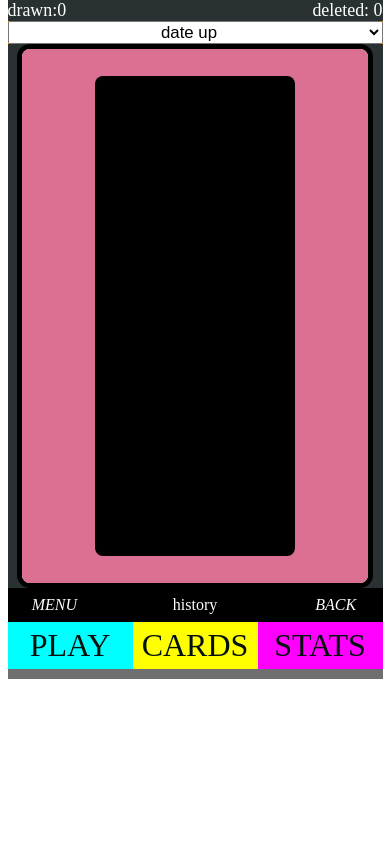
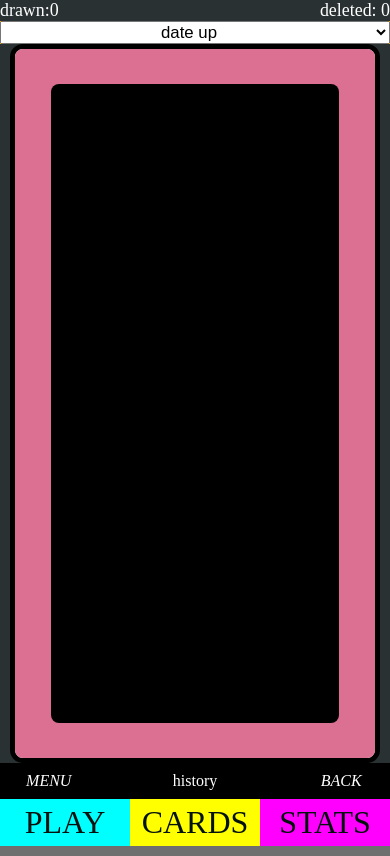
Before and after one commit to rabe200/Capstone_Tarot_App, a Next.js app: page /cards/history in a window 390 px wide. Built offline with nearby package versions, Linux system fonts and the light colour scheme.

Commit message:
make it responsive

```diff
--- a/components/Layout/index.js
+++ b/components/Layout/index.js
@@ -3,26 +3,72 @@ import styled from "styled-components";
 const StyledMain = styled.main`
   display: flex;
   position: relative;
-  width: 375px;
-  height: 667px;
+  width: 320px;
+  height: 480px;
   background: #c5c3c3;
   justify-content: center;
   align-items: center;
   margin: 0;
   padding: 0;
-`;
+  @media only screen and (min-width: 360px) {
+    width: 360px;
+    height: 740px;
+  }
 
-const StyledBody = styled.body`
-  display: flex;
-  flex-direction: column;
-  margin: 0;
-  font-family: system-ui;
-  width: 100%;
-  height: 100%;
-  position: relative;
-  display: flex;
-  align-items: center;
-  justify-content: center;
+  @media only screen and (min-width: 375px) {
+    width: 375px;
+    height: 667px;
+  }
+
+  @media only screen and (min-width: 390px) {
+    width: 390px;
+    height: 844px;
+  }
+
+  @media only screen and (min-width: 393px) {
+    width: 393px;
+    height: 851px;
+  }
+
+  @media only screen and (min-width: 412px) {
+    width: 412px;
+    height: 915px;
+  }
+
+  @media only screen and (min-width: 414px) {
+    width: 414px;
+    height: 896px;
+  }
+
+  @media only screen and (min-width: 540px) {
+    width: 540px;
+    height: 720px;
+  }
+
+  @media only screen and (min-width: 768px) {
+    width: 768px;
+    height: 1024px;
+  }
+
+  @media only screen and (min-width: 820px) {
+    width: 820px;
+    height: 1180px;
+  }
+
+  @media only screen and (min-width: 912px) {
+    width: 912px;
+    height: 1368px;
+  }
+
+  @media only screen and (min-width: 1024px) {
+    width: 1024px;
+    height: 768px;
+  }
+
+  @media only screen and (min-width: 1440px) {
+    width: 1440px;
+    height: 900px;
+  }
 `;
 
 export default function Layout({ children }) {
--- a/components/Styled/GridLayoutWithSideNavigation/index.js
+++ b/components/Styled/GridLayoutWithSideNavigation/index.js
@@ -5,7 +5,7 @@ import ArrowIconRight from "../ArrowIconRight";
 
 const Styled3Grid = styled.div`
   display: grid;
-  grid-template-columns: 50px 200px 50px;
+  grid-template-columns: 0.1fr 0.8fr 0.1fr;
   background: palevioletred;
   justify-content: center;
   align-items: center;
--- a/components/Styled/StyledAppContainer/index.js
+++ b/components/Styled/StyledAppContainer/index.js
@@ -3,13 +3,73 @@ import styled from "styled-components";
 const StyledAppContainer = styled.div`
   display: flex;
   flex-direction: column;
-  width: 375px;
+  width: 100%;
   background-color: #293133;
-  height: 667px;
+  height: 100%;
   justify-content: center;
   align-items: center;
   margin: 0;
   padding: 0;
+  @media only screen and (min-width: 360px) {
+    width: 360px;
+    height: 740px;
+  }
+
+  @media only screen and (min-width: 375px) {
+    width: 375px;
+    height: 667px;
+  }
+
+  @media only screen and (min-width: 390px) {
+    width: 390px;
+    height: 844px;
+  }
+
+  @media only screen and (min-width: 393px) {
+    width: 393px;
+    height: 851px;
+  }
+
+  @media only screen and (min-width: 412px) {
+    width: 412px;
+    height: 915px;
+  }
+
+  @media only screen and (min-width: 414px) {
+    width: 414px;
+    height: 896px;
+  }
+
+  @media only screen and (min-width: 540px) {
+    width: 540px;
+    height: 720px;
+  }
+
+  @media only screen and (min-width: 768px) {
+    width: 768px;
+    height: 1024px;
+    font-size: 1.8em;
+  }
+
+  @media only screen and (min-width: 820px) {
+    width: 820px;
+    height: 1180px;
+  }
+
+  @media only screen and (min-width: 912px) {
+    width: 912px;
+    height: 1368px;
+  }
+
+  @media only screen and (min-width: 1024px) {
+    width: 1024px;
+    height: 768px;
+  }
+
+  @media only screen and (min-width: 1440px) {
+    width: 1440px;
+    height: 900px;
+  }
 `;
 
 export default function AppContainer({ children }) {
--- a/styles/styles.js
+++ b/styles/styles.js
@@ -1,5 +1,4 @@
 import { createGlobalStyle } from "styled-components";
-import { pixelOperator } from "../pages/_app";
 
 export default createGlobalStyle`
   *,
@@ -13,13 +12,77 @@ export default createGlobalStyle`
     flex-direction: column;
     margin: 0;
     font-family: system-ui;
-    width: 100%;
-    height: 100%;
+    width: 320px;
+    height: 480px;
     position: relative;
     display: flex;
     align-items: center;
     justify-content: center;
     font-family: pixelOperator;
+    background: black;
+    overflow: auto;
+    @media only screen and (min-width: 360px) {
+    width: 360px;
+    height: 740px;
   }
 
+    @media only screen and (min-width: 375px) {
+    width: 375px;
+    height: 667px;
+  }
+
+  @media only screen and (min-width: 390px) {
+    width: 390px;
+    height: 844px;
+  }
+
+  @media only screen and (min-width: 393px) {
+    width: 393px;
+    height: 851px;
+  }
+
+  @media only screen and (min-width: 412px) {
+    width: 412px;
+    height: 915px;
+  }
+
+    @media only screen and (min-width: 414px) {
+    width: 414px;
+    height: 896px;
+  }
+
+  @media only screen and (min-width: 540px) {
+    width: 540px;
+    height: 720px;
+  }
+
+  @media only screen and (min-width: 768px) {
+    width: 768px;
+    height: 1024px;
+  }
+
+  @media only screen and (min-width: 820px) {
+    width: 820px;
+    height: 1180px;
+  }
+
+  @media only screen and (min-width: 912px) {
+    width: 912px;
+    height: 1368px;
+  }
+
+  @media only screen and (min-width: 1024px) {
+    width: 1024px;
+    height: 768px;
+  }
+
+  @media only screen and (min-width: 1440px) {
+    width: 1440px;
+    height: 900px;
+  }
+  }
+
+
+
+
 `;
```
Also changed, not shown: components/CardPreviewImage/index.js (+25 -12 lines), components/Styled/StyledList/index.js (added, +20 -0 lines).
